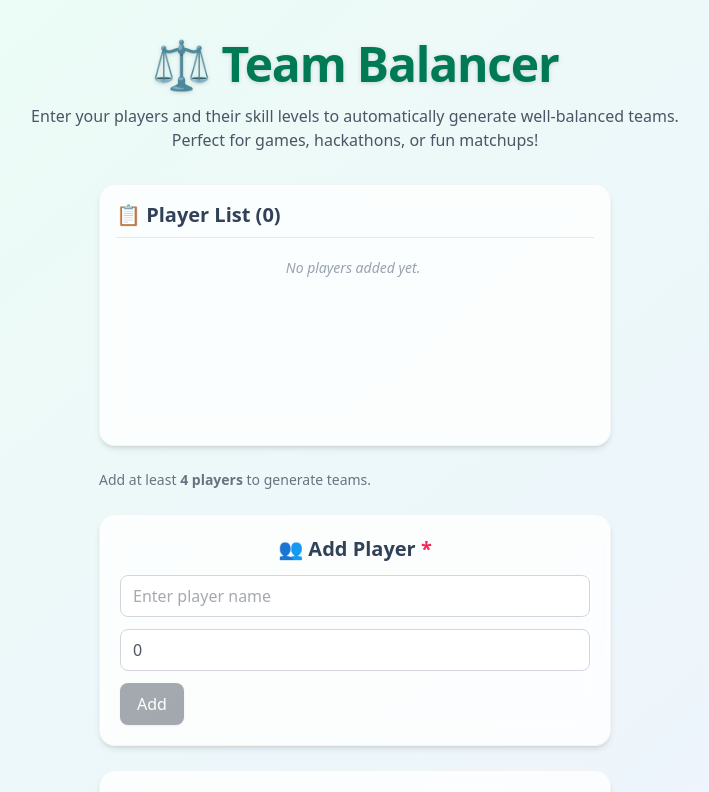
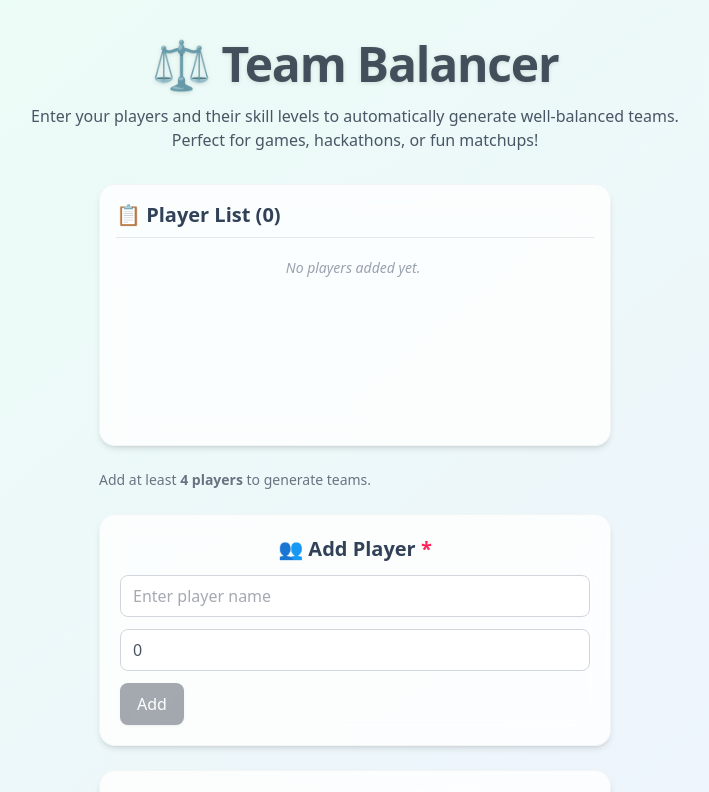
Before and after one commit to anand1296/team-balancer, a React (Vite) app: page / in a window 1280 px wide. Shown: the top 792 px of the page, without its empty margins (285-994 px from the left). Built offline with nearby package versions, Linux system fonts and the light colour scheme.

Commit message:
enhancements

```diff
--- a/src/App.tsx
+++ b/src/App.tsx
@@ -39,7 +39,7 @@ export default function App() {
       {/* <ThemeToggle /> */}
       <div className="w-full max-w-6xl">
         <motion.h1
-          className="text-4xl md:text-5xl font-extrabold text-center mb-4 text-emerald-700 tracking-tight drop-shadow-sm"
+          className="text-4xl md:text-5xl font-extrabold text-center mb-4 text-gray-800/80 tracking-tight drop-shadow-sm"
           initial={{ opacity: 0, y: -10 }}
           animate={{ opacity: 1, y: 0 }}
         >
```
